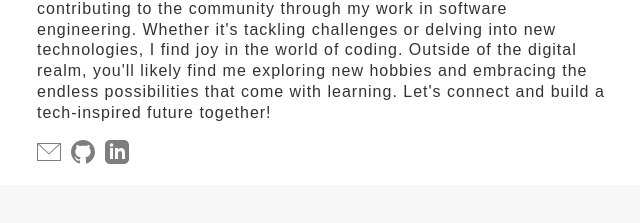
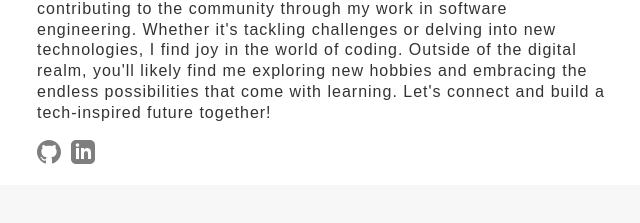
Before and after one commit to kareemIt/Personal-Site, a React (Create React App) app: page / in a window 1280 px wide. Shown: the part 952-1175 px from the top of the page, without its empty margins (319-959 px from the left). Built offline with nearby package versions, Linux system fonts and the light colour scheme; the HTML template or start-up script is replaced by a standard one.

Commit message:
removed email icon

```diff
--- a/src/components/About.js
+++ b/src/components/About.js
@@ -1,6 +1,5 @@
 import React from 'react';
 import github from '../icons/github.svg'
-import email from '../icons/email.svg'
 import linkedin from '../icons/linkedin.svg'
 
 
@@ -11,9 +10,6 @@ const About = () => {
       <p>
 Hey, I'm Kareem Itani, a graduate with a Bachelors of Science in Computer Science from Brooklyn College, City University of New York, class of 2022. My journey in the tech realm has shaped my commitment to making a positive impact. I'm deeply passionate about contributing to the community through my work in software engineering. Whether it's tackling challenges or delving into new technologies, I find joy in the world of coding. Outside of the digital realm, you'll likely find me exploring new hobbies and embracing the endless possibilities that come with learning. Let's connect and build a tech-inspired future together!</p>
       <div className='about-icons'>
-      <a href="https://www.w3schools.com/">
-      <img src={email}  className='button'/>
-      </a>
       <a href="https://github.com/kareemIt">
       <img src={github}  className='button'/>
       </a>
```
Also changed, not shown: src/icons/email.svg (deleted).
